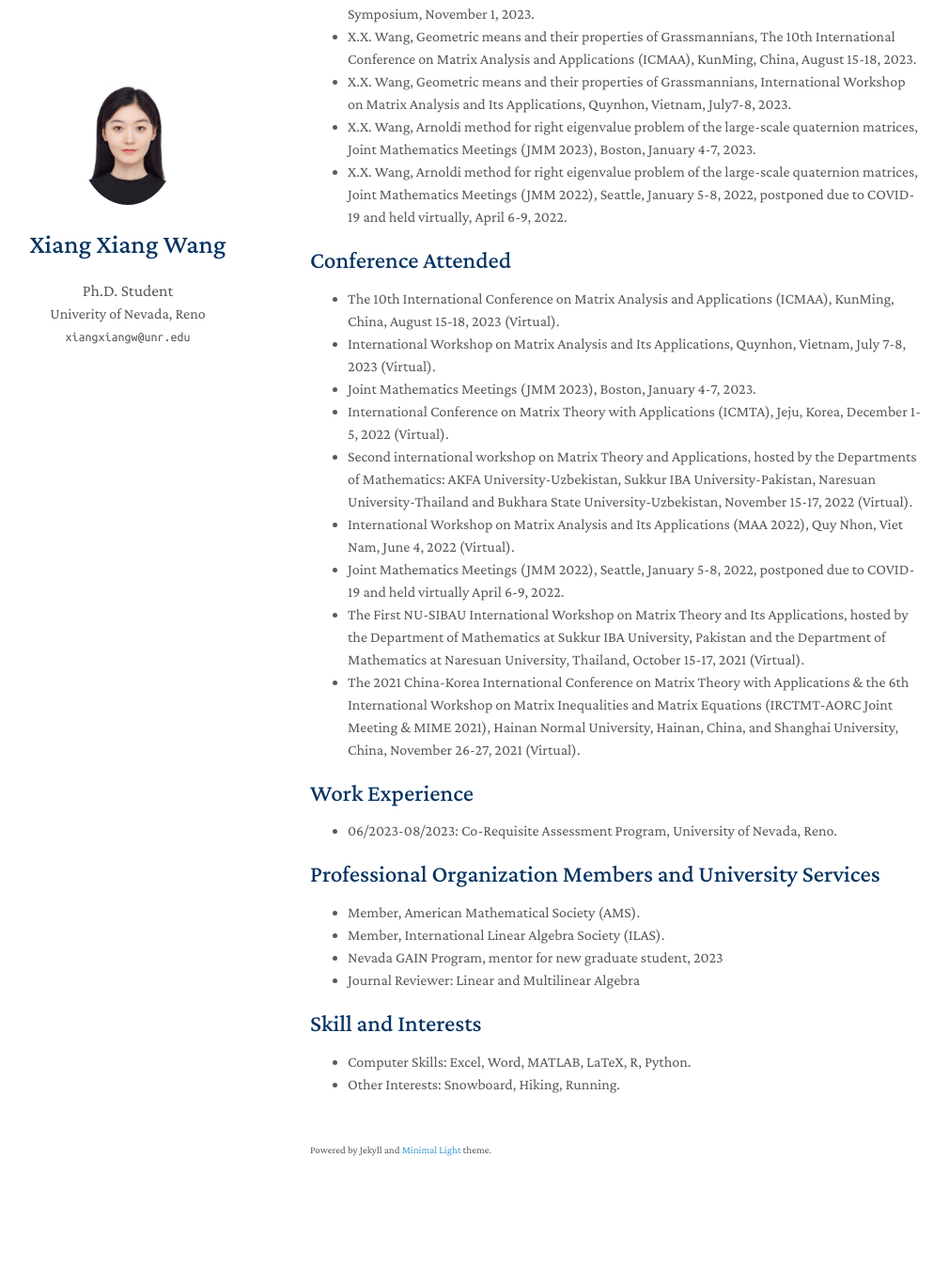
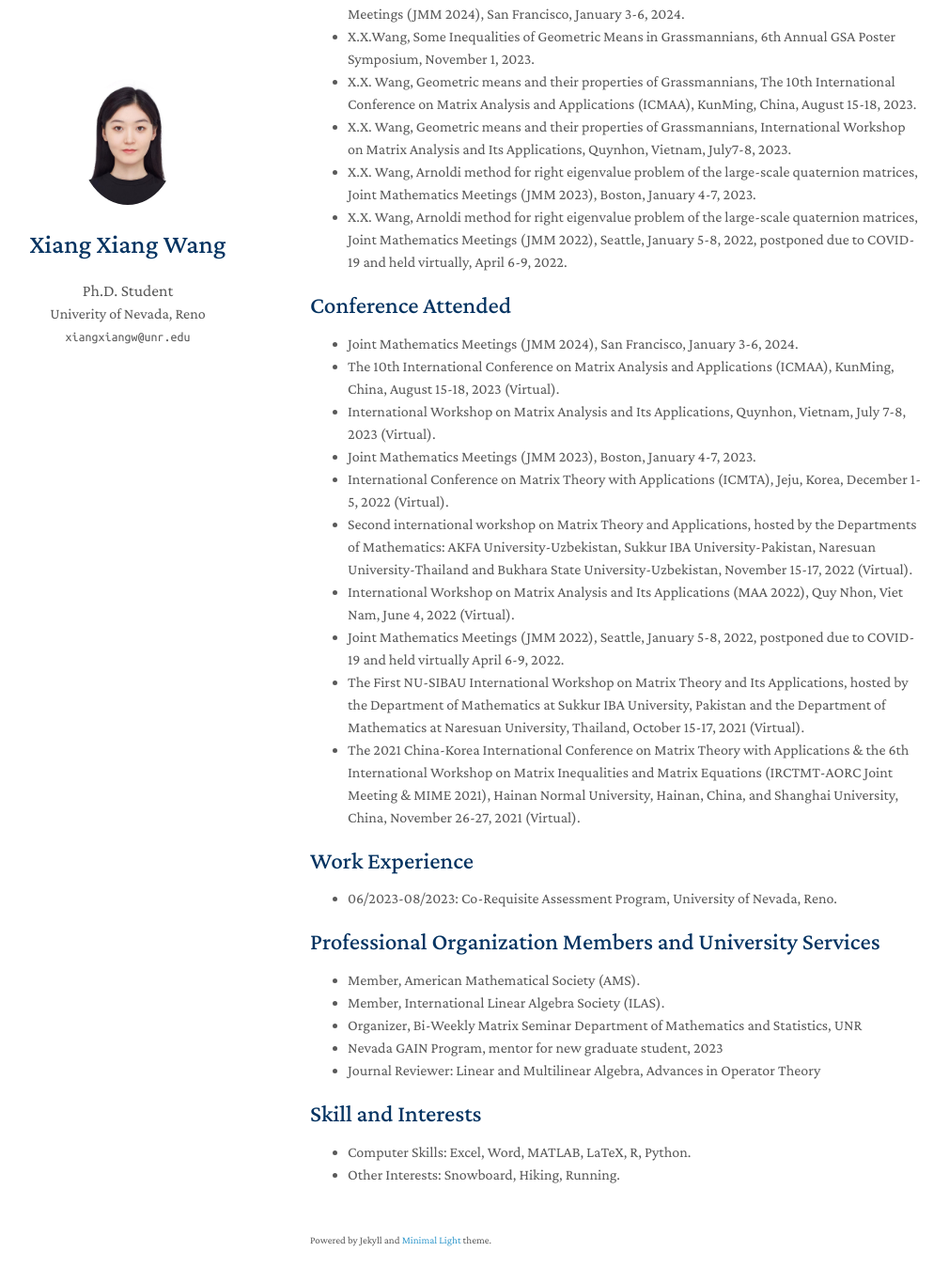
Before and after one commit to yaoyao-liu/minimal-light, a Jekyll site: the page built from index.md, in a window 1280 px wide and 1400 px high, scrolled down 1768 px. Shown: the top 1365 px of the window at 94% size, without its empty margins (140-1150 px from the left). Built offline with Jekyll 4.4.1, drawn with Linux system fonts in a browser that asks for light colours; nearby versions of some CDN libraries; a style sheet for code colours, icons or effects is not loaded; our own code applies the rules of GitHub Pages for plain Markdown files; before the commit the page ends 3072 px from its top, so only the background shows below that; some of the changed text lies outside the part shown.

Commit message:
Update index.md

```diff
--- a/index.md
+++ b/index.md
@@ -61,6 +61,7 @@ layout: homepage
 -	G.H. Peng, X.X. Wang, Y.Z. Zhang, [Multidimensional scaling analysis based on attribute reduction of bivariate mutual information](https://doi.org/10.12988/imf.2017.610133), International Mathematical Forum, 12 (3) (2017) 111-118.
 
 ## Presentations
+- X.X.Wang, Some Inequalities of Geometric Means in Grassmannians, Joint Mathematics Meetings (JMM 2024), San Francisco, January 3-6, 2024.
 - 	X.X.Wang, Some Inequalities of Geometric Means in Grassmannians, 6th Annual GSA Poster Symposium, November 1, 2023.
 - 	X.X. Wang, Geometric means and their properties of Grassmannians, The 10th International Conference on Matrix Analysis and Applications (ICMAA), KunMing, China, August 15-18, 2023.
 - 	X.X. Wang, Geometric means and their properties of Grassmannians, International Workshop on Matrix Analysis and Its Applications, Quynhon, Vietnam, July7-8, 2023.
@@ -68,6 +69,7 @@ layout: homepage
 - 	X.X. Wang, Arnoldi method for right eigenvalue problem of the large-scale quaternion matrices, Joint Mathematics Meetings (JMM 2022), Seattle, January 5-8, 2022, postponed due to COVID-19 and held virtually, April 6-9, 2022.
 
 ## Conference Attended
+- Joint Mathematics Meetings (JMM 2024), San Francisco, January 3-6, 2024.
 -	The 10th International Conference on Matrix Analysis and Applications (ICMAA), KunMing, China, August 15-18, 2023 (Virtual).
 -	International Workshop on Matrix Analysis and Its Applications, Quynhon, Vietnam, July 7-8, 2023 (Virtual).
 -	Joint Mathematics Meetings (JMM 2023), Boston, January 4-7, 2023.
@@ -84,8 +86,10 @@ layout: homepage
 ## Professional Organization Members and University Services
 - Member, American Mathematical Society (AMS).
 - Member, International Linear Algebra Society (ILAS).
+- Organizer, Bi-Weekly Matrix Seminar Department of Mathematics and Statistics, UNR
 - Nevada GAIN   Program, mentor for new graduate student, 2023
-- Journal Reviewer: Linear and Multilinear Algebra
+- Journal Reviewer: Linear and Multilinear Algebra,  Advances in Operator Theory
+
 
 
 
```
